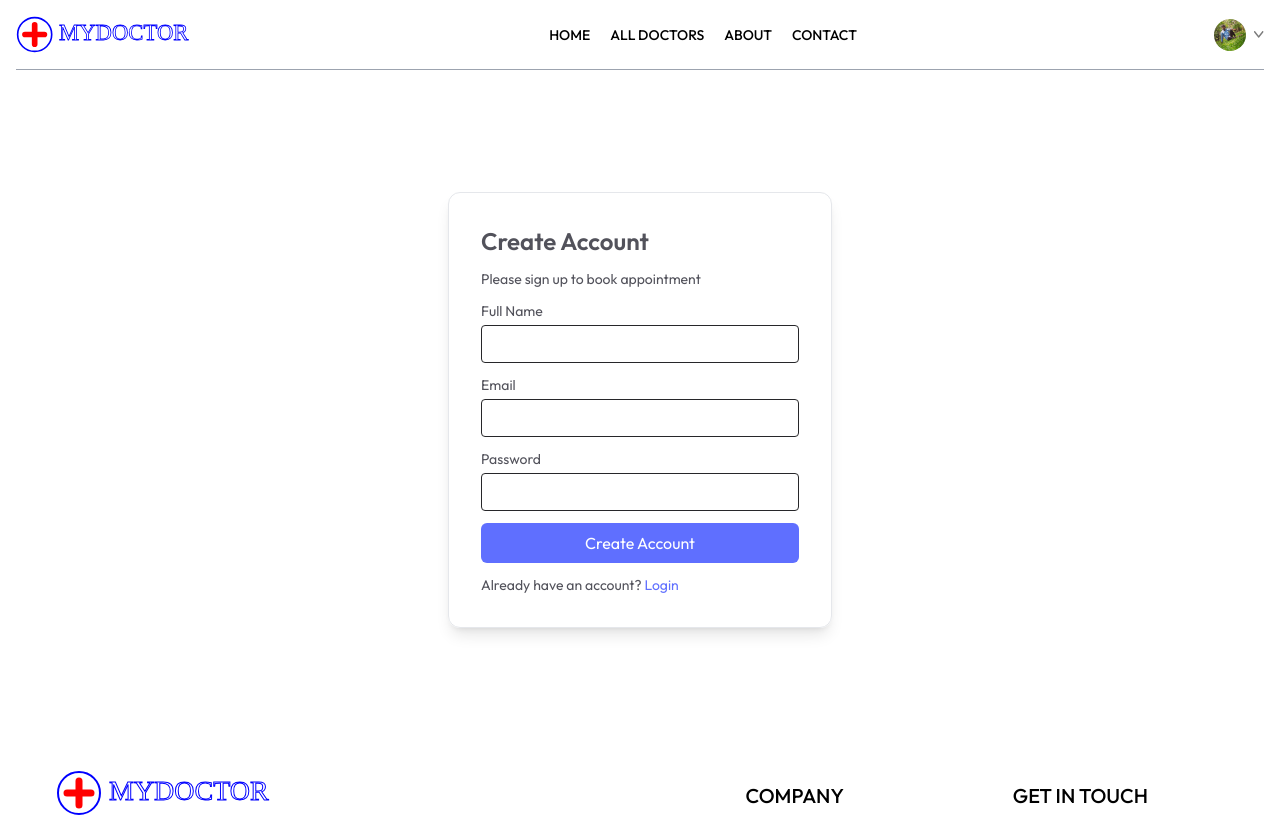
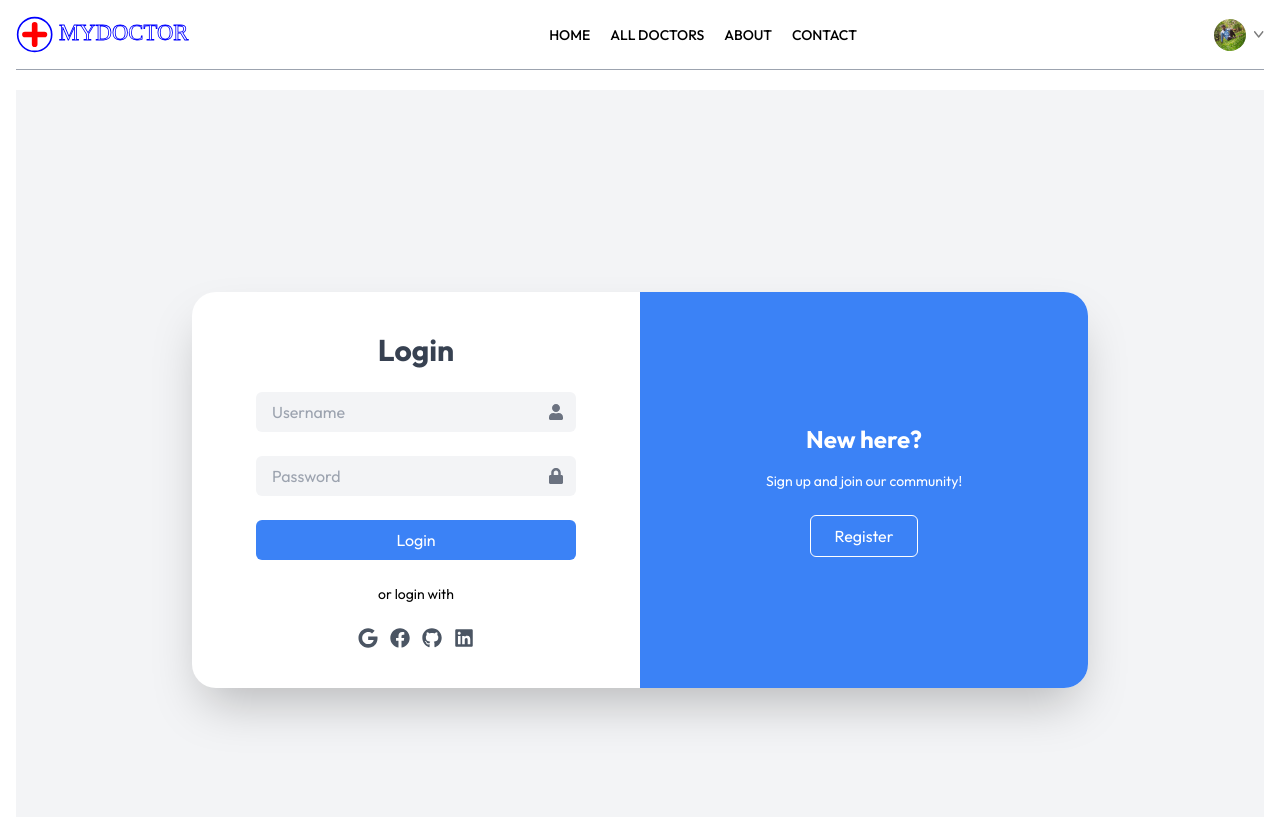
Before and after one commit to NikhileshKS/DoctorsAppoiment, a React (Vite) app: page /login in a window 1280 px wide. Shown: the top 817 px of the page. Built offline with nearby package versions, Linux system fonts and the light colour scheme; a web font is replaced by a local one.

Commit message:
new code

```diff
--- a/package.json
+++ b/package.json
@@ -16,6 +16,7 @@
     "@fortawesome/react-fontawesome": "^0.2.2",
     "@ionic/react": "^8.5.2",
     "axios": "^1.7.7",
+    "framer-motion": "^12.7.3",
     "ionicons": "^7.4.0",
     "react": "^18.3.1",
     "react-dom": "^18.3.1",
--- a/src/pages/Login.jsx
+++ b/src/pages/Login.jsx
@@ -1,70 +1,246 @@
 // eslint-disable-next-line no-unused-vars
-import React, { useState } from 'react'
+import React, { useState } from 'react';
+import {
+  FaUser,
+  FaLock,
+  FaEnvelope,
+  FaGoogle,
+  FaFacebook,
+  FaGithub,
+  FaLinkedin,
+} from 'react-icons/fa';
+import { AnimatePresence, motion } from 'framer-motion';
 
-const Login = () => {
-  const [state, setSta] = useState('Sign Up')
-  const [email, setEmail] = useState('')
-  const [password, setPassword] = useState('')
-  const [name, setName] = useState('')
+const LoginSignup = () => {
+  const [formType, setFormType] = useState('login');
+  const [loginData, setLoginData] = useState({ username: '', password: '' });
+  const [signupData, setSignupData] = useState({ username: '', email: '', password: '' });
+  const [errors, setErrors] = useState({});
 
-  const onSubmithandle = async (event) => {
-    event.preventDefault()
-    // Add your form submission logic here
+  const handleLoginChange = (e) => {
+    const { name, value } = e.target;
+    setLoginData({ ...loginData, [name]: value });
+    // Clear error when typing
+    if (errors[name]) {
+      setErrors({ ...errors, [name]: '' });
     }
+  };
+
+  const handleSignupChange = (e) => {
+    const { name, value } = e.target;
+    setSignupData({ ...signupData, [name]: value });
+    // Clear error when typing
+    if (errors[name]) {
+      setErrors({ ...errors, [name]: '' });
+    }
+  };
+
+  const validateLogin = () => {
+    const newErrors = {};
+    if (!loginData.username.trim()) newErrors.username = 'Username is required';
+    if (!loginData.password) newErrors.password = 'Password is required';
+    setErrors(newErrors);
+    return Object.keys(newErrors).length === 0;
+  };
+
+  const validateSignup = () => {
+    const newErrors = {};
+    if (!signupData.username.trim()) newErrors.username = 'Username is required';
+    if (!signupData.email.trim()) newErrors.email = 'Email is required';
+    else if (!/^[^\s@]+@[^\s@]+\.[^\s@]+$/.test(signupData.email)) newErrors.email = 'Invalid email format';
+    if (!signupData.password) newErrors.password = 'Password is required';
+    setErrors(newErrors);
+    return Object.keys(newErrors).length === 0;
+  };
+
+  const handleLoginSubmit = (e) => {
+    e.preventDefault();
+    if (validateLogin()) {
+      console.log('Login Data:', loginData);
+      setLoginData({ username: '', password: '' });
+    }
+  };
+
+  const handleSignupSubmit = (e) => {
+    e.preventDefault();
+    if (validateSignup()) {
+      console.log('Signup Data:', signupData);
+      setSignupData({ username: '', email: '', password: '' });
+    }
+  };
+
+  const toggleFormType = (type) => {
+    setErrors({});
+    setFormType(type);
+    // Reset form data when switching
+    if (type === 'login') {
+      setSignupData({ username: '', email: '', password: '' });
+    } else {
+      setLoginData({ username: '', password: '' });
+    }
+  };
+
+  const animationProps = {
+    initial: { opacity: 0, x: formType === 'login' ? 50 : -50, scale: 0.95 },
+    animate: { opacity: 1, x: 0, scale: 1 },
+    exit: { opacity: 0, x: formType === 'login' ? -50 : 50, scale: 0.95 },
+    transition: { duration: 0.4, ease: 'easeInOut' },
+  };
 
   return (
-    <form onSubmit={onSubmithandle} className='min-h-[80vh] flex items-center'>
-      <div className='flex flex-col gap-3 m-auto items-start p-8 min-w-[340px] sm:min-w-96 border rounded-xl text-zinc-600 text-sm shadow-lg'>
-        <p className='text-2xl font-semibold'>{state === 'Sign Up' ? "Create Account" : "Login"}</p>
-        <p>Please {state === 'Sign Up' ? "sign up" : "log in"} to book appointment</p>
+    <div className="flex flex-col lg:flex-row justify-center items-center min-h-screen bg-gray-100 px-4">
+      <div className="w-full max-w-4xl bg-white shadow-2xl rounded-3xl flex flex-col lg:flex-row overflow-hidden relative">
+        {/* Form Section */}
+        <div className="w-full lg:w-1/2 flex items-center justify-center p-6 sm:p-10 overflow-hidden">
+          <div className="w-full max-w-xs relative">
+            <AnimatePresence mode="wait">
+              {formType === 'login' ? (
+                <motion.form
+                  key="login"
+                  onSubmit={handleLoginSubmit}
+                  className="space-y-6 text-center"
+                  {...animationProps}
+                >
+                  <h1 className="text-3xl font-bold text-gray-700">Login</h1>
 
-        {state === 'Sign Up' && (
-          <div className='w-full'>
-            <p>Full Name</p>
+                  <div className="relative">
                     <input
-              className='border border-zinc-800 rounded w-full p-2 mt-1'
                       type="text"
-              onChange={(e) => setName(e.target.value)}
-              value={name}
-              required
+                      name="username"
+                      placeholder="Username"
+                      value={loginData.username}
+                      onChange={handleLoginChange}
+                      className={`w-full py-2 pl-4 pr-10 rounded-md bg-gray-100 focus:outline-none transition-all ${errors.username ? 'border border-red-500' : ''}`}
                     />
-          </div>
-        )}
-
-        <div className='w-full'>
-          <p>Email</p>
-          <input
-            className='border border-zinc-800 rounded w-full p-2 mt-1'
-            type="email"
-            onChange={(e) => setEmail(e.target.value)}
-            value={email}
-            required
-          />
+                    <FaUser className="absolute right-3 top-1/2 transform -translate-y-1/2 text-gray-500" />
+                    {errors.username && <p className="text-red-500 text-xs text-left mt-1">{errors.username}</p>}
                   </div>
 
-        <div className='w-full'>
-          <p>Password</p>
+                  <div className="relative">
                     <input
-            className='border border-zinc-800 rounded w-full p-2 mt-1'
                       type="password"
-            onChange={(e) => setPassword(e.target.value)}
-            value={password}
-            required
+                      name="password"
+                      placeholder="Password"
+                      value={loginData.password}
+                      onChange={handleLoginChange}
+                      className={`w-full py-2 pl-4 pr-10 rounded-md bg-gray-100 focus:outline-none transition-all ${errors.password ? 'border border-red-500' : ''}`}
                     />
+                    <FaLock className="absolute right-3 top-1/2 transform -translate-y-1/2 text-gray-500" />
+                    {errors.password && <p className="text-red-500 text-xs text-left mt-1">{errors.password}</p>}
                   </div>
 
-        <button type="submit" className='bg-primary text-white w-full py-2 rounded-md text-base'>
-          {state === 'Sign Up' ? "Create Account" : "Login"}
+                  <button type="submit" className="w-full py-2 bg-blue-500 text-white rounded-md hover:bg-blue-600 transition-colors">
+                    Login
                   </button>
 
-        {state === "Sign Up" ? (
-          <p className='text-center'>Already have an account? <span className='text-primary cursor-pointer' onClick={() => setSta('Login')}>Login</span></p>
+                  <p className="text-sm">or login with</p>
+                  <div className="flex justify-center space-x-3 text-xl text-gray-600">
+                    <FaGoogle className="cursor-pointer hover:text-blue-500" />
+                    <FaFacebook className="cursor-pointer hover:text-blue-600" />
+                    <FaGithub className="cursor-pointer hover:text-gray-800" />
+                    <FaLinkedin className="cursor-pointer hover:text-blue-700" />
+                  </div>
+                </motion.form>
               ) : (
-          <p className='text-center'>Don&apos;t have an account? <span className='text-primary cursor-pointer' onClick={() => setSta('Sign Up')}>Sign Up</span></p>
+                <motion.form
+                  key="signup"
+                  onSubmit={handleSignupSubmit}
+                  className="space-y-6 text-center"
+                  {...animationProps}
+                >
+                  <h1 className="text-3xl font-bold text-gray-700">Register</h1>
+
+                  <div className="relative">
+                    <input
+                      type="text"
+                      name="username"
+                      placeholder="Full Name"
+                      value={signupData.username}
+                      onChange={handleSignupChange}
+                      className={`w-full py-2 pl-4 pr-10 rounded-md bg-gray-100 focus:outline-none transition-all ${errors.username ? 'border border-red-500' : ''}`}
+                    />
+                    <FaUser className="absolute right-3 top-1/2 transform -translate-y-1/2 text-gray-500" />
+                    {errors.username && <p className="text-red-500 text-xs text-left mt-1">{errors.username}</p>}
+                  </div>
+
+                  <div className="relative">
+                    <input
+                      type="email"
+                      name="email"
+                      placeholder="Email"
+                      value={signupData.email}
+                      onChange={handleSignupChange}
+                      className={`w-full py-2 pl-4 pr-10 rounded-md bg-gray-100 focus:outline-none transition-all ${errors.email ? 'border border-red-500' : ''}`}
+                    />
+                    <FaEnvelope className="absolute right-3 top-1/2 transform -translate-y-1/2 text-gray-500" />
+                    {errors.email && <p className="text-red-500 text-xs text-left mt-1">{errors.email}</p>}
+                  </div>
+
+                  <div className="relative">
+                    <input
+                      type="password"
+                      name="password"
+                      placeholder="Password"
+                      value={signupData.password}
+                      onChange={handleSignupChange}
+                      className={`w-full py-2 pl-4 pr-10 rounded-md bg-gray-100 focus:outline-none transition-all ${errors.password ? 'border border-red-500' : ''}`}
+                    />
+                    <FaLock className="absolute right-3 top-1/2 transform -translate-y-1/2 text-gray-500" />
+                    {errors.password && <p className="text-red-500 text-xs text-left mt-1">{errors.password}</p>}
+                  </div>
+
+                  <button type="submit" className="w-full py-2 bg-purple-600 text-white rounded-md hover:bg-purple-700 transition-colors">
+                    Register
+                  </button>
+
+                  <p className="text-sm">or sign up with</p>
+                  <div className="flex justify-center space-x-3 text-xl text-gray-600">
+                    <FaGoogle className="cursor-pointer hover:text-blue-500" />
+                    <FaFacebook className="cursor-pointer hover:text-blue-600" />
+                    <FaGithub className="cursor-pointer hover:text-gray-800" />
+                    <FaLinkedin className="cursor-pointer hover:text-blue-700" />
+                  </div>
+                </motion.form>
               )}
+            </AnimatePresence>
           </div>
-    </form>
-  )
-}
+        </div>
 
-export default Login;
+        {/* Side Panel */}
+        <motion.div
+          className={`w-full lg:w-1/2 flex flex-col justify-center items-center text-white p-10 transition-colors duration-500 ${formType === 'login' ? 'bg-blue-500' : 'bg-[#9526a9]'}`}
+          key={formType}
+          initial={{ opacity: 0 }}
+          animate={{ opacity: 1 }}
+          transition={{ duration: 0.5 }}
+        >
+          {formType === 'login' ? (
+            <>
+              <h2 className="text-2xl font-bold mb-4 text-center">New here?</h2>
+              <p className="text-sm mb-6 text-center">Sign up and join our community!</p>
+              <button
+                onClick={() => toggleFormType('signup')}
+                className="px-6 py-2 border border-white rounded-md hover:bg-white hover:text-blue-500 transition-colors"
+              >
+                Register
+              </button>
+            </>
+          ) : (
+            <>
+              <h2 className="text-2xl font-bold mb-4 text-center">Welcome back!</h2>
+              <p className="text-sm mb-6 text-center">Already have an account?</p>
+              <button
+                onClick={() => toggleFormType('login')}
+                className="px-6 py-2 border border-white rounded-md hover:bg-white hover:text-[#9526a9] transition-colors"
+              >
+                Login
+              </button>
+            </>
+          )}
+        </motion.div>
+      </div>
+    </div>
+  );
+};
+
+export default LoginSignup;
```
Also changed, not shown: src/pages/Myprofile.jsx (+18 -2 lines), 1 other file (tests, documents, lock files or other folders). Lines whose indentation alone changed are shown as unchanged.
